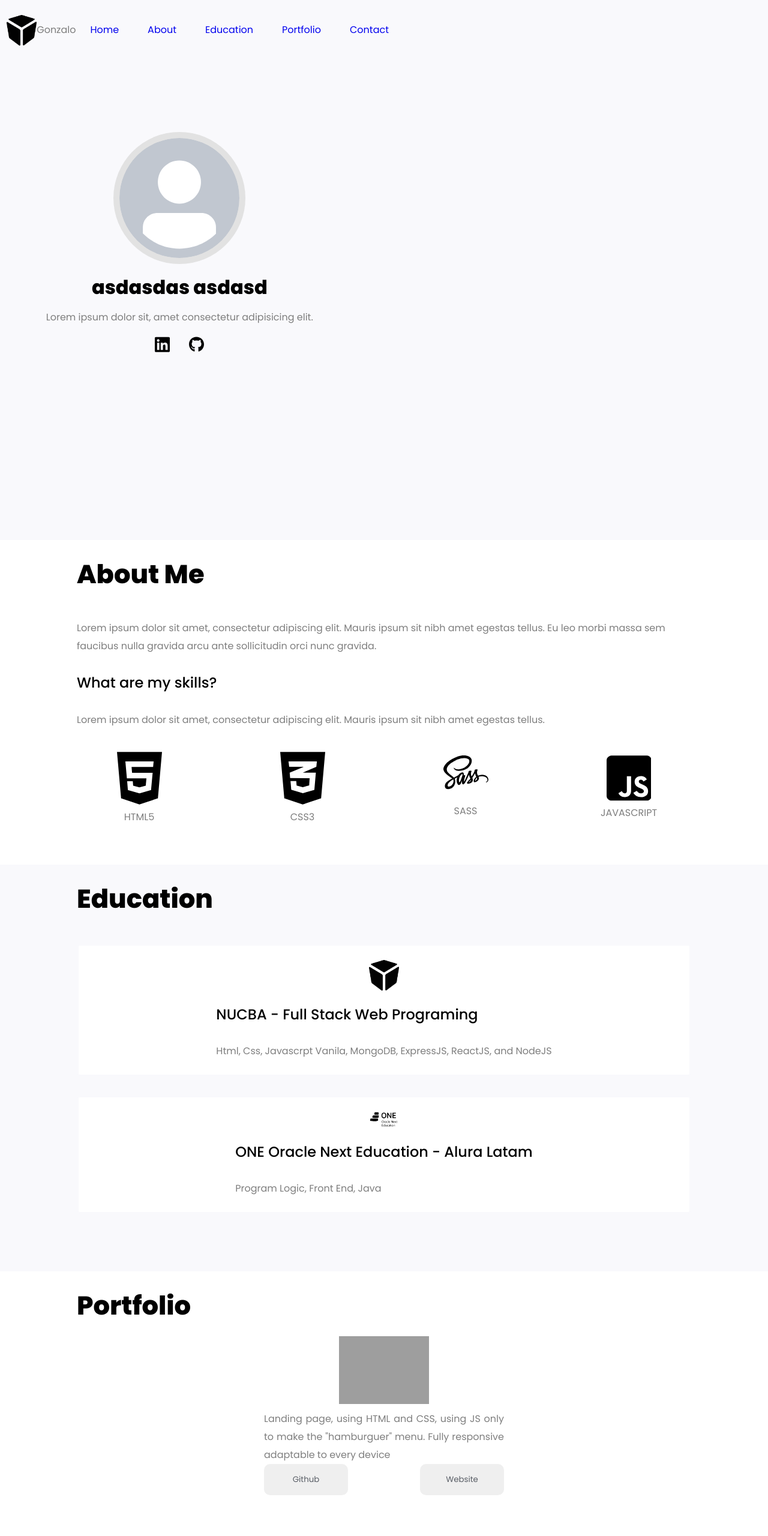
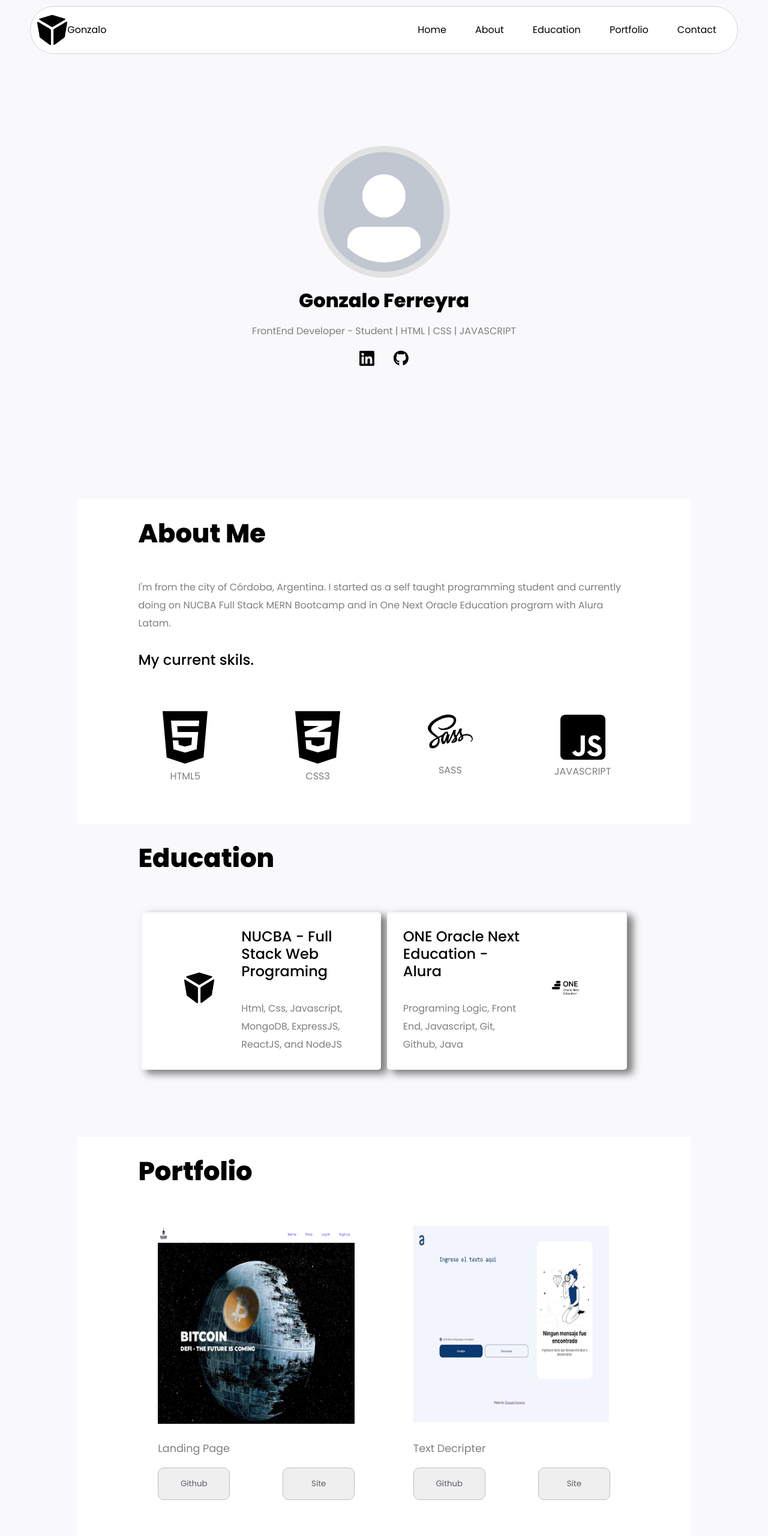
Before and after one commit to gonferreyra/Portfolio, a plain HTML site: page index.html in a window 1280 px wide. Shown: the top 2560 px of the page at 60% size. Drawn offline with Linux system fonts and the light colour scheme; grey boxes are pictures that could not be loaded.

Commit message:
html & css

```diff
--- a/css/style.css
+++ b/css/style.css
@@ -1,5 +1,14 @@
 @import url('https://fonts.googleapis.com/css2?family=Poppins:wght@300;400;500;600;800&display=swap');
 
+* {
+    margin: 0;
+    padding: 0;
+    box-sizing: border-box;
+}
+
+html {
+    scroll-behavior: smooth;
+}
 
 body {
     font-family: 'Poppins', sans-serif;
@@ -13,8 +22,11 @@ body {
     line-height: 30px;
 }
 
-header {
-    display: flex;
+@media screen and (min-width: 1024px) {
+    body {
+        max-width: 1024px;
+        margin: auto;
+    }
 }
 
 .body-container {
@@ -28,9 +40,28 @@ h3 {
     line-height: 1.2;
 }
 
+@media screen and (max-width: 1024px) {
+    body {
+        max-width: 940px;
+        margin: auto;
+    }
+}
+
 /* -------------------------------------------- */
 /* -----------------  HEADER  ----------------- */
 /* -------------------------------------------- */
+
+.header {
+    padding: 0.7rem;
+    position: fixed;
+    overflow: hidden;
+    z-index: 1;
+    /* background-color: #efefef; */
+    display: flex;
+    justify-content: space-between;
+    border: 1px solid lightgrey;
+    background-color: #fff;
+}
 
 .navbar-links ul {
     display: flex;
@@ -44,12 +75,14 @@ h3 {
     text-decoration: none;
     padding: 1.5rem;
     display: block;
+    /* background-color: lightslategray; */
+    color: black;
 }
 
 .toggle-button {
     position: absolute;
     top: 1.5rem;
-    right: 1rem;
+    right: 1.5rem;
     display: none;
     flex-direction: column;
     justify-content: space-between;
@@ -74,11 +107,6 @@ h3 {
         width: 100%;
     }
 
-    header {
-        flex-direction: column;
-        align-items: flex-start;
-    }
-
     .navbar-links ul {
         width: 100%;
         flex-direction: column;
@@ -90,6 +118,7 @@ h3 {
 
     .navbar-links li a {
         color: white;
+        background-color: lightslategray;
     }
 
     .navbar-links a {
@@ -98,18 +127,50 @@ h3 {
 
     .navbar-links.active {
         display: flex;
-        background-color: #585d65;
+        /* background-color: #585d65; */
+        margin-top: 1rem;
+    }
+
+}
+
+@media screen and (min-width: 768px) {
+    .header {
+        top: 10px;
+        border-radius: 50px;
+        left: 50px;
+        right: 50px;
+        padding: 0 0.7rem;
     }
 }
 
-.header {
-    padding: 0.7rem;
+@media screen and (max-width: 767px) {
+    .header {
+        width: 100%;
+    }
 }
+
+@media screen and (max-width: 768px) {
+    .header {
+        flex-direction: column;
+        align-items: flex-start;
+        padding: 0.7rem;
+    }
+}
+
+/* @media screen and (max-width: 768px) {
+    .header {
+        width: 100%;
+    }
+} */
 
 .header-logo {
     display: flex;
     align-items: center;
     /* margin-bottom: 0.5rem; */
+}
+
+.header-logo p {
+    color: black;
 }
 
 .header-logo img {
@@ -123,11 +184,15 @@ h3 {
 
 .front-page {
     min-height: 100vh;
-    /* width: 100%; */
+    width: 100%;
     position: relative;
     /* max-width: 320px; */
-    max-width: 88%;
+    /* max-width: 88%; */
     margin: auto;
+    padding: 2rem 0 4rem;
+    max-width: 80%;
+    margin: auto auto 2rem auto;
+    z-index: 0;
 }
 
 .front-page-content {
@@ -137,7 +202,11 @@ h3 {
     align-items: center;
     text-align: center;
     position: absolute;
-    top: 15%;
+    /* top: 15%; */
+    left: 50%;
+    transform: translate(-50%, 0);
+    width: 95%;
+    height: 100vh;
 }
 
 .front-page-content-image {
@@ -281,21 +350,56 @@ h3 {
 .education-card {
     display: flex;
     flex-direction: column;
-    align-items: center;
+    /* align-items: center; */
+    align-items: flex-start;
     row-gap: 1rem;
     border: 3px solid #f9f9fc;
     background-color: #fff;
     border-radius: 5px;
     padding: 1.5rem;
+    max-width: 400px;
+    margin: 1rem auto;
+    box-shadow: 9px 6px 13px 1px #7C7C7C;
 }
 
-.education-card:hover {
-    background-color: #d4d4d4;
+/* .education-card:hover {
+    box-shadow: 6px 6px 12px 5px #7C7C7C;
+} */
+
+.education-card-logo {
+    display: flex;
+    height: 100%;
+    width: 100%;
+    flex-direction: column;
+    justify-content: center;
+    align-items: center;
 }
-
 
 .education-card-logo img {
     width: 50px;
+}
+
+/* VER SI CONVIENE HACER QUE LAS 2 CARDS TENGAN EL MISMO HEIGHT FIJO, O COMO ESTA QUE CRECE A PARTIR DEL CONTENIDO */
+
+@media screen and (min-width:768px) {
+    .education-card {
+        align-items: center;
+    }
+
+    .card-oracle {
+        flex-direction: row-reverse;
+    }
+
+    .card-nucba {
+        flex-direction: row;
+    }
+
+}
+
+@media screen and (min-width: 1024px) {
+    .education-card-container {
+        display: flex;
+    }
 }
 
 /* -------------------------------------------- */
@@ -305,6 +409,11 @@ h3 {
 .portfolio {
     background-color: #fff;
     padding: 2rem 0;
+    margin-bottom: 2rem;
+}
+
+.portfolio-title {
+    margin-bottom: 3rem;
 }
 
 .portfolio-container {
@@ -315,10 +424,35 @@ h3 {
 
 .portfolio-card {
     text-align: justify;
-    max-width: 400px;
+    max-width: 360px;
     margin: auto;
-    padding: 1.5rem;
+    padding: 1rem;
+    /* border: 2px solid lightslategray; */
+    border-radius: 20px;
+    /* background-color: #BBBFCA; */
+    /* background-color: lightslategray; */
+    /* border: 1px solid black; */
 }
+
+/* .portfolio-card:hover {
+    background-color: rgb(197, 197, 197);
+} */
+
+/* .portfolio-card:hover p {
+    color: black;
+} */
+
+.portfolio-card p {
+    font-size: 1.1rem;
+    line-height: 1.8;
+    /* text-align: center; */
+    margin: 1rem 0;
+    /* color: white; */
+}
+
+/* .portfolio-card p:hover {
+    color: white;
+} */
 
 .portfolio-card-btn {
     display: flex;
@@ -327,12 +461,21 @@ h3 {
 }
 
 .portfolio-card-btn button {
-    width: 140px;
+    width: 120px;
     padding: 1rem 0;
-    border: none;
+    /* border: none; */
+    border: 1px solid #BBBFCA;
     border-radius: 10px;
     color: #585d65;
     font-family: inherit;
+    /* margin: 0 0.5rem; */
+}
+
+.portfolio-card-btn button:hover {
+    /* background-color: #BBBFCA;
+    border: 1px solid #E8E8E8;
+    color: black; */
+    box-shadow: 1px 2px 4px 4px #dfdfdf;
 }
 
 .portfolio-card-img {
@@ -340,28 +483,75 @@ h3 {
 }
 
 .portfolio-card-img img {
-    width: 150px;
+    width: 140px;
+    /* width: 200px; */
+    width: 100%;
+    height: 230px;
 }
 
+@media screen and (max-width: 1023px) {
+    .portfolio-card-container {
+        overflow: auto;
+        display: flex;
+        column-gap: 2rem;
+        scroll-snap-type: x mandatory;
+    }
+
+    .portfolio-card {
+        flex-shrink: 0;
+        scroll-snap-align: start;
+        max-width: 290px;
+        max-height: 419px;
+    }
+}
+
+@media screen and (min-width: 1024px) {
+    .portfolio-card-container {
+        display: flex;
+        flex-wrap: wrap;
+        row-gap: 3rem;
+        column-gap: 2rem;
+    }
+}
+
+@media screen and (min-width: 1024px) {
+    .portfolio-card-img img {
+        width: 100%;
+        height: 330px;
+    }
+}
 
 /* -------------------------------------------- */
 /* ----------------- CONTACT  ----------------- */
 /* -------------------------------------------- */
 
 .contact {
+    background-color: #fff;
     padding: 2rem 0;
 }
 
 .contact-container {
     max-width: 80%;
-    margin: auto auto 2rem auto;
+    margin: auto;
+
+}
+
+.contact-title {
+    margin-bottom: 3rem;
+}
+
+.contact-form-container {
+    /* max-width: 80%;
+    margin: auto auto 2rem auto; */
     display: flex;
     flex-direction: column;
     row-gap: 2rem;
+    max-width: 80%;
+    margin: 0 auto;
 }
 
 .contact-form {
-    background-color: #fff;
+
     padding: 1rem;
 }
 
@@ -374,6 +564,8 @@ h3 {
     width: 100%;
     font-family: inherit;
     /* font-weight: 400; */
+    color: #7E7E7E;
+    font-weight: 500;
 }
 
 .contact-msg-textarea {
@@ -395,10 +587,27 @@ h3 {
 }
 
 .contact-btn button {
-    width: 100%;
-    padding: 1rem 0;
+    padding: 12px 25px 12px 25px;
     border: none;
     border-radius: 10px;
     color: #585d65;
     font-family: inherit;
+    border: 2px solid #7E7E7E;
 }
+
+@media screen and (min-width: 768px) {
+    /* .contact-container {
+        flex-direction: row;
+        justify-content: center;
+    }
+    .contact-form {
+        width: 50%;
+    }
+    .contact.info {
+        width: 35%;
+    } */
+}
+
+/* -------------------------------------------- */
+/* ----------------  SIDEBAR  ----------------- */
+/* -------------------------------------------- */
--- a/index.html
+++ b/index.html
@@ -27,22 +27,23 @@
             </a>
             <nav class="navbar-links">
                 <ul class="menu">
-                    <li><a onclick="showHide()" href="index.html">Home</a></li>
-                    <li><a onclick="showHide()" href="#">About</a></li>
-                    <li><a onclick="showHide()" href="#">Education</a></li>
-                    <li><a onclick="showHide()" href="#">Portfolio</a></li>
-                    <li><a onclick="showHide()" href="#">Contact</a></li>
+                    <li><a onclick="showHide()" href="#home">Home</a></li>
+                    <li><a onclick="showHide()" href="#about">About</a></li>
+                    <li><a onclick="showHide()" href="#education">Education</a></li>
+                    <li><a onclick="showHide()" href="#portfolio">Portfolio</a></li>
+                    <li><a onclick="showHide()" href="#contact">Contact</a></li>
                 </ul>
             </nav>
         </header>
-        <section class="front-page">
+        <!-- </section> -->
+        <section id="home" class="front-page">
             <div class="front-page-content">
                 <div class="front-page-content-image">
                     <img src="./img/avatar-person.svg" alt="">
                 </div>
                 <div class="front-page-content-text">
-                    <h3 class="name">asdasdas asdasd</h3>
-                    <p class="text">Lorem ipsum dolor sit, amet consectetur adipisicing elit.</p>
+                    <h3 class="name">Gonzalo Ferreyra</h3>
+                    <p class="text">FrontEnd Developer - Student | HTML | CSS | JAVASCRIPT</p>
                     <div class="social">
                         <ul>
                             <li><a href=""><svg xmlns="http://www.w3.org/2000/svg" viewbox="0 0 448 512">
@@ -60,21 +61,20 @@
                 </div>
             </div>
         </section>
-        <section class="about">
+        <section id="about" class="about">
             <div class="about-container">
                 <div class="about-title">
                     <h3>About Me</h3>
                 </div>
                 <div class="about-content">
                     <div class="about-info">
-                        <p>Lorem ipsum dolor sit amet, consectetur adipiscing elit. Mauris ipsum sit nibh amet egestas
-                            tellus. Eu leo morbi massa sem faucibus nulla gravida arcu ante sollicitudin orci nunc
-                            gravida.</p>
+                        <p>I'm from the city of Córdoba, Argentina. I started as a self taught programming
+                            student and currently doing on NUCBA Full Stack MERN Bootcamp and in One Next Oracle
+                            Education program with Alura Latam.</p>
                     </div>
                     <div class="about-skills">
-                        <h4>What are my skills?</h4>
-                        <p>Lorem ipsum dolor sit amet, consectetur adipiscing elit. Mauris ipsum sit nibh amet egestas
-                            tellus.</p>
+                        <h4>My current skils.</h4>
+                        <!-- <p>Always learning something new.</p> -->
                     </div>
                     <div class="about-content-tech">
                         <div class="about-content-icon-cards">
@@ -115,37 +115,38 @@
                 </div>
             </div>
         </section>
-        <section class="education">
+        <section id="education" class="education">
             <div class="education-title">
                 <h3>Education</h3>
             </div>
             <div class="education-container">
                 <div class="education-card-container">
-                    <div class="education-card">
+                    <div class="education-card card-nucba">
                         <div class="education-card-logo">
-                            <img src="./img/nucba-logo.png" alt="">
+                            <a href="https://nucba.com.ar/" target="_blank"><img src="./img/nucba-logo.png"
+                                    alt="nucba-logo"></a>
+
                         </div>
                         <div class="education-card-info">
                             <h4>NUCBA - Full Stack Web Programing</h4>
-                            <p>Html, Css, Javascrpt Vanila, MongoDB, ExpressJS, ReactJS, and NodeJS</p>
+                            <p>Html, Css, Javascript, MongoDB, ExpressJS, ReactJS, and NodeJS</p>
                         </div>
                     </div>
-                </div>
-                <div class="education-card-container">
-                    <div class="education-card">
+                    <div class="education-card card-oracle">
                         <div class="education-card-logo">
-                            <img src="./img/one-next2.png" alt="">
+                            <a href="https://www.oracle.com/ar/education/oracle-next-education/" target="_blank"><img
+                                    src="./img/one-next2.png" alt=""></a>
                             <!-- Ver porque sale tan pequeña la imagen -->
                         </div>
                         <div class="education-card-info">
-                            <h4>ONE Oracle Next Education - Alura Latam</h4>
-                            <p>Program Logic, Front End, Java</p>
+                            <h4>ONE Oracle Next Education - Alura</h4>
+                            <p>Programing Logic, Front End, Javascript, Git, Github, Java</p>
                         </div>
                     </div>
                 </div>
             </div>
         </section>
-        <section class="portfolio">
+        <section id="portfolio" class="portfolio">
             <div class="portfolio-container">
                 <div class="portfolio-title">
                     <h3>Portfolio</h3>
@@ -154,20 +155,45 @@
                     <div class="portfolio-card">
                         <!-- <p>Projects</p> -->
                         <div class="portfolio-card-img">
-                            <img src="./img/landing-cryptonucba.vercel.app_.png" alt="">
+                            <img src="./img/nucba-crypto.jpg" alt="">
                         </div>
-                        <p>Landing page, using HTML and CSS, using JS only to make the "hamburguer" menu. Fully
-                            responsive adaptable to every device</p>
+                        <p>Landing Page</p>
                         <div class="portfolio-card-btn">
                             <button>Github</button>
-                            <button>Website</button>
+                            <button>Site</button>
+                        </div>
+                    </div>
+                    <div class="portfolio-card">
+                        <!-- <p>Projects</p> -->
+                        <div class="portfolio-card-img">
+                            <img src="./img/alura-resize.png" alt="">
+                        </div>
+                        <p>Text Decripter</p>
+                        <div class="portfolio-card-btn">
+                            <button>Github</button>
+                            <button>Site</button>
+                        </div>
+                    </div>
+                    <div class="portfolio-card">
+                        <!-- <p>Projects</p> -->
+                        <div class="portfolio-card-img">
+                            <img src="./img/ahorcado2.png" alt="">
+                        </div>
+                        <p>Hangman Game</p>
+                        <div class="portfolio-card-btn">
+                            <button>Github</button>
+                            <button>Site</button>
                         </div>
                     </div>
                 </div>
             </div>
         </section>
-        <section class="contact">
+        <section id="contact" class="contact">
             <div class="contact-container">
+                <div class="contact-title">
+                    <h3>Contact</h3>
+                </div>
+                <div class="contact-form-container">
                     <form action="" class="contact-form">
                         <div class="contact-name">
                             <input type="text" class="contact-name-input" placeholder="Name*">
@@ -179,19 +205,24 @@
                             <textarea name="" id="" class="contact-msg-textarea" placeholder="Message*"></textarea>
                         </div>
                         <div class="contact-btn">
-                        <button>Contact</button>
+                            <button>Submit</button>
                         </div>
                     </form>
-                <div class="contact-info">
+                    <!-- <div class="contact-info">
                         <div class="contact-info-container">
                             <h4>Gonzalo</h4>
                             <p>Age: <span>35</span></p>
                             <p>Address: <span>Argentina</span></p>
                             <p>E-mail: <span>sdsdf@gmail.com</span></p>
                         </div>
+                    </div> -->
                 </div>
             </div>
+
         </section>
+        <footer>
+
+        </footer>
     </div>
 
 
```
Also changed, not shown: img/ahorcado2.png (added), img/alura-resize.png (added), img/landing-cryptonucba.vercel.app_MOBILE.png (deleted), 3 other files. Lines whose indentation alone changed are shown as unchanged.
